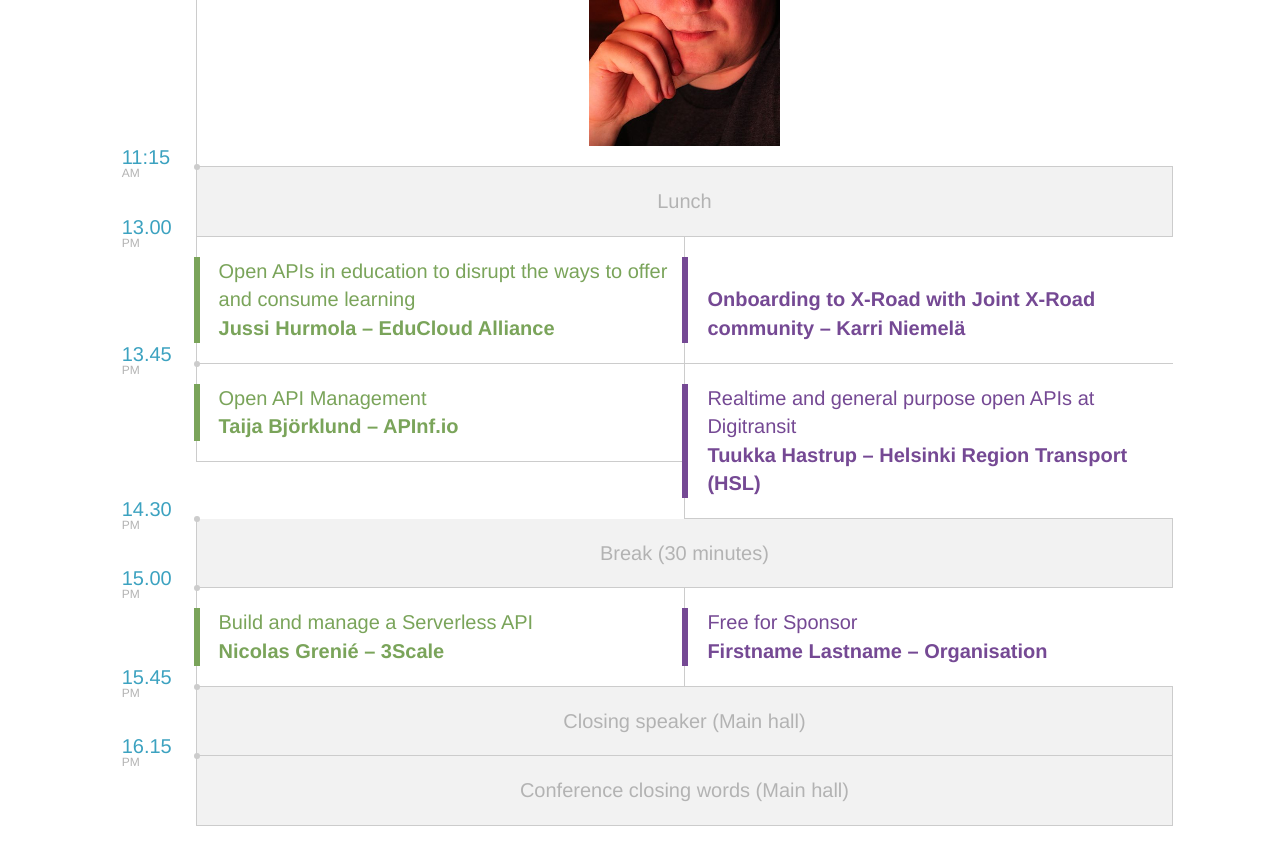
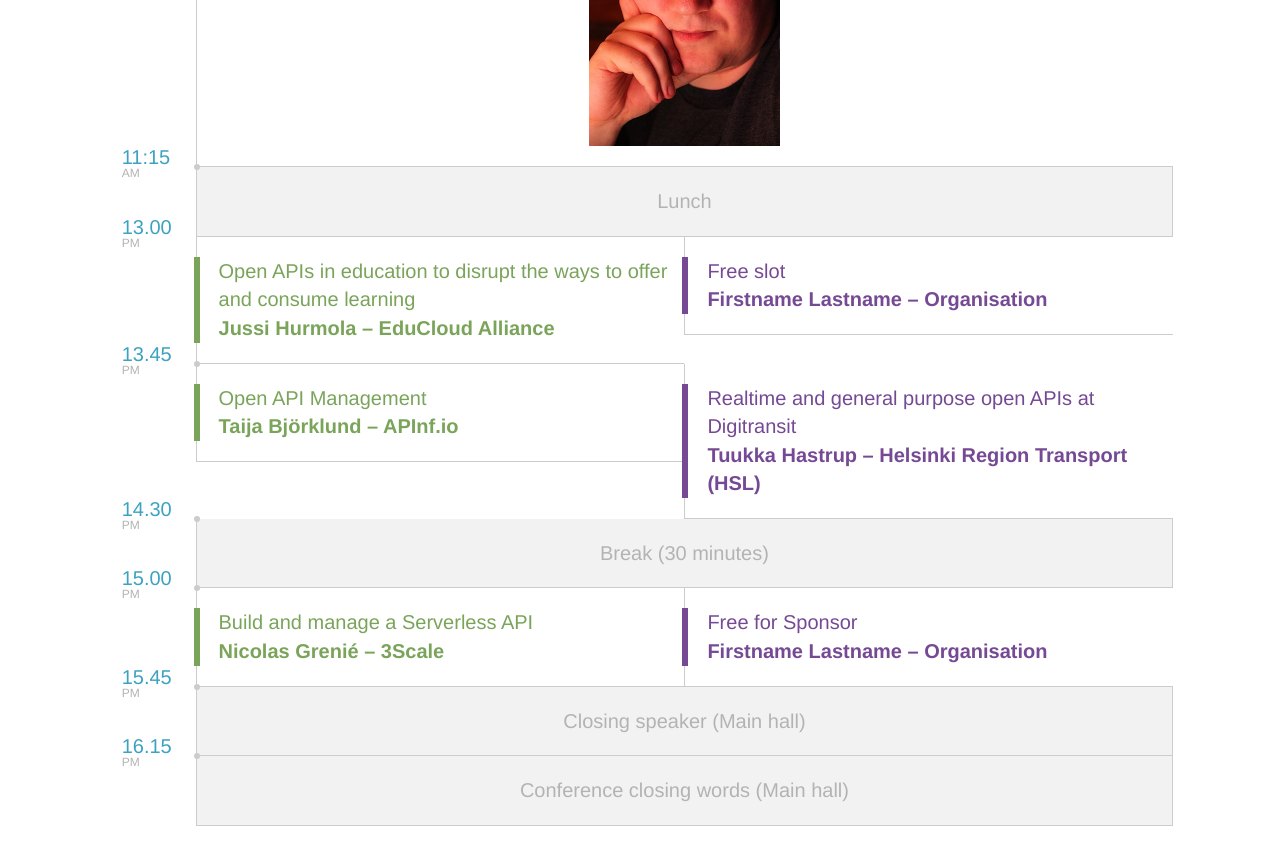
Before and after one commit to apidaysnordic/apidaysnordic.github.io, a Jekyll site: the page built from programme/index.md, in a window 1280 px wide and 900 px high, scrolled down 3740 px. Shown: the top 865 px of the window. Built offline with Jekyll 4.4.1, drawn with Linux system fonts in a browser that asks for light colours; some web fonts are replaced; comment, search, counter and statistics services are not loaded.

Commit message:
updated program

```diff
--- a/_layouts/programme.html
+++ b/_layouts/programme.html
@@ -471,9 +471,9 @@
                                 <a href="#" class="entry-streams-holder"
                                    style="color: #754994; border-left-color: #754994;">
                                     <div class="visible-xs talk-location">Technology Room</div>
-
+                                    Free slot
                                     <br>
-                                    <strong>Onboarding to X-Road with Joint X-Road community &ndash; Karri Niemelä</strong>
+                                    <strong>Firstname Lastname &ndash; Organisation</strong>
                                 </a>
                             </div>
                         </div>
```
